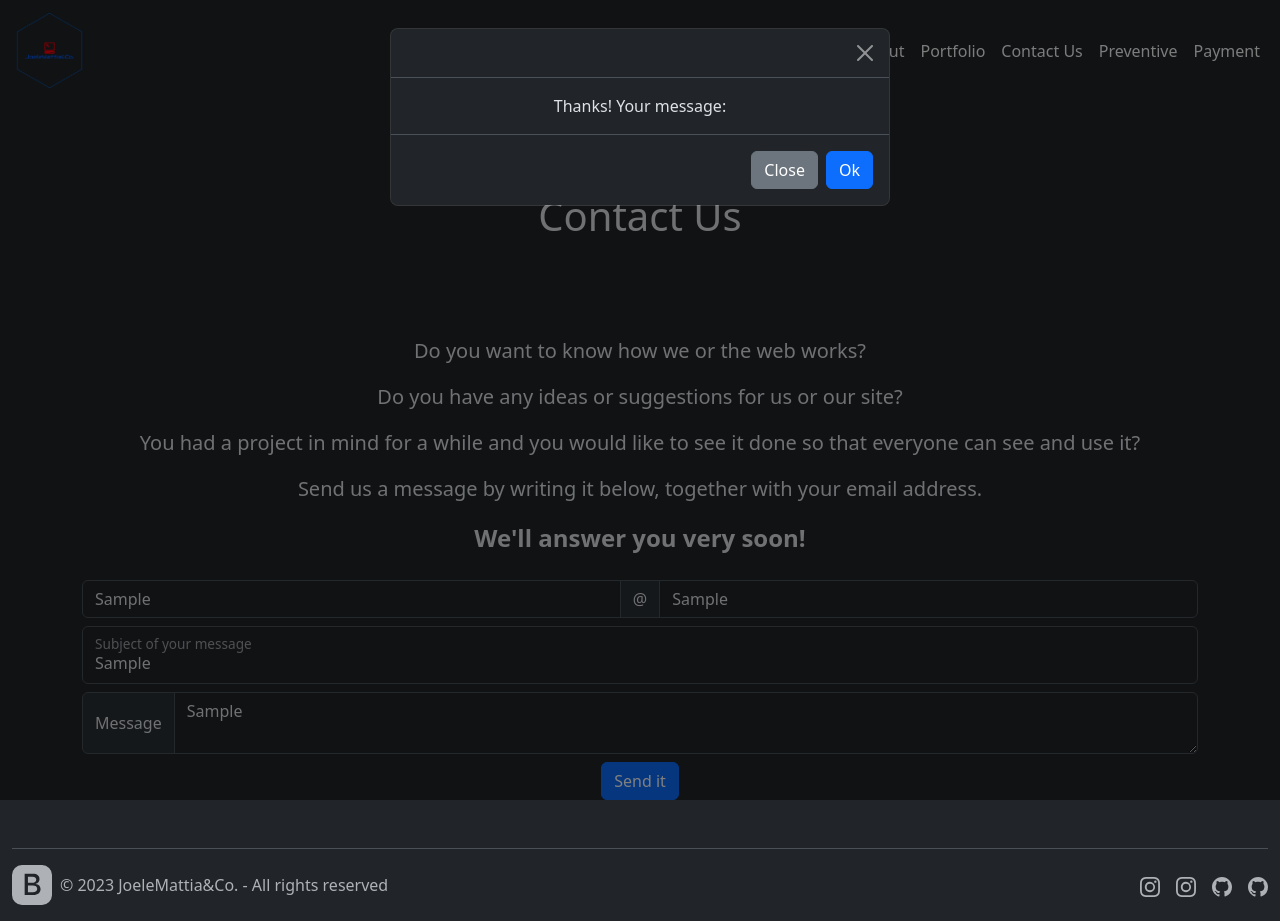
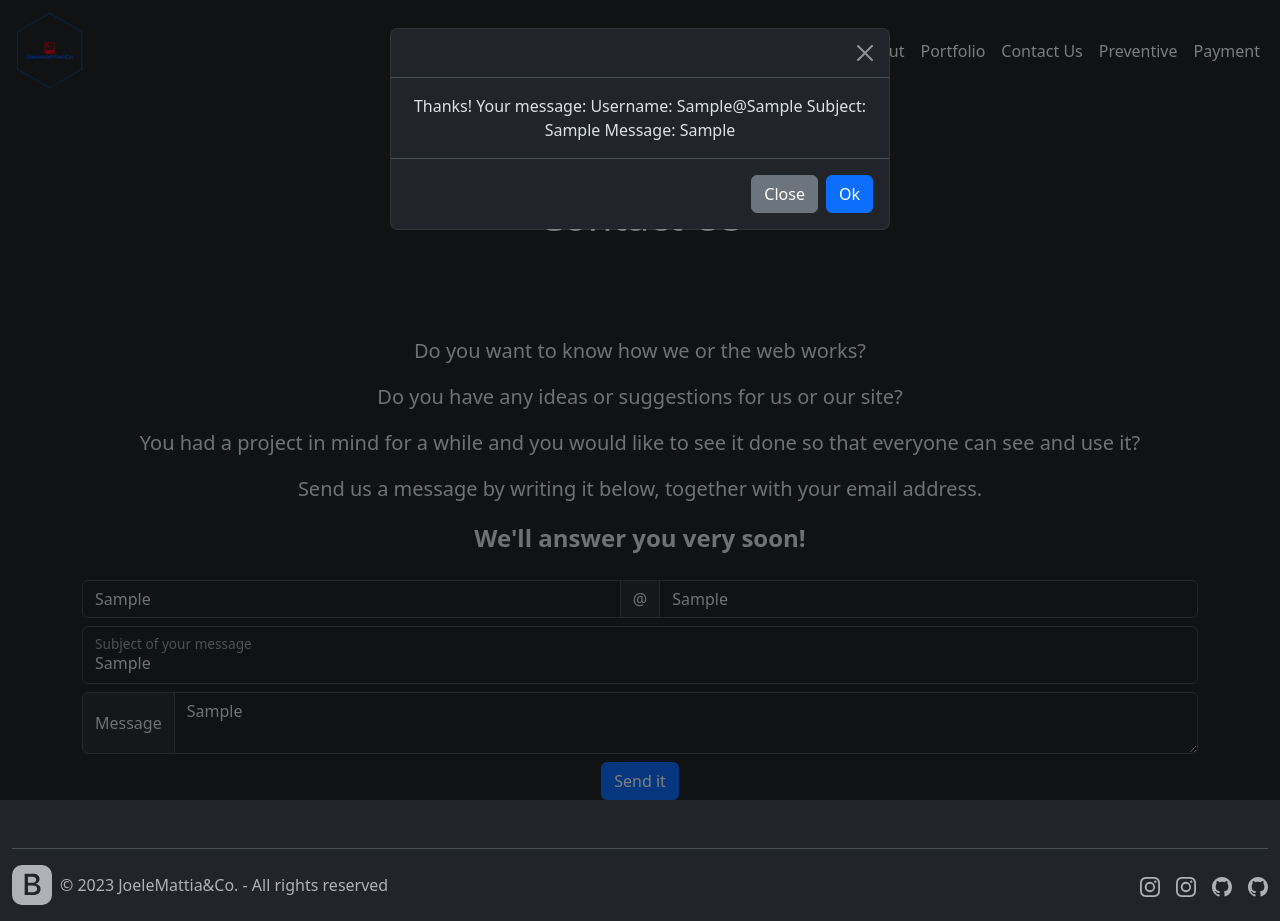
Before and after one commit to WebDevJoJo/Portfolio-angular, an Angular app in the folder JoeleMattia-portfolio/: page /contact-us in a window 1280 px wide. Both pictures are taken after typing "Sample", "Sample", "Sample", "Sample" into the empty fields and a click on the button "Send it". Built offline with nearby package versions, Linux system fonts and the light colour scheme.

Commit message:
ngmodule subject resolved

```diff
--- a/JoeleMattia-portfolio/src/app/contact-us/contact-us.component.html
+++ b/JoeleMattia-portfolio/src/app/contact-us/contact-us.component.html
@@ -40,7 +40,7 @@
             id="floatingInputValue"
             placeholder="Subject"
             name="Subject"
-            [(ngModel)]="Subject"
+            [(ngModel)]="subject"
           />
           <label for="floatingInputValue">Subject of your message</label>
         </form>
@@ -86,7 +86,7 @@
               </div>
               <div class="modal-body">
                 Thanks! Your message:
-                {{ messaggio }}
+                {{ message }}
               </div>
               <div class="modal-footer">
                 <button
```
